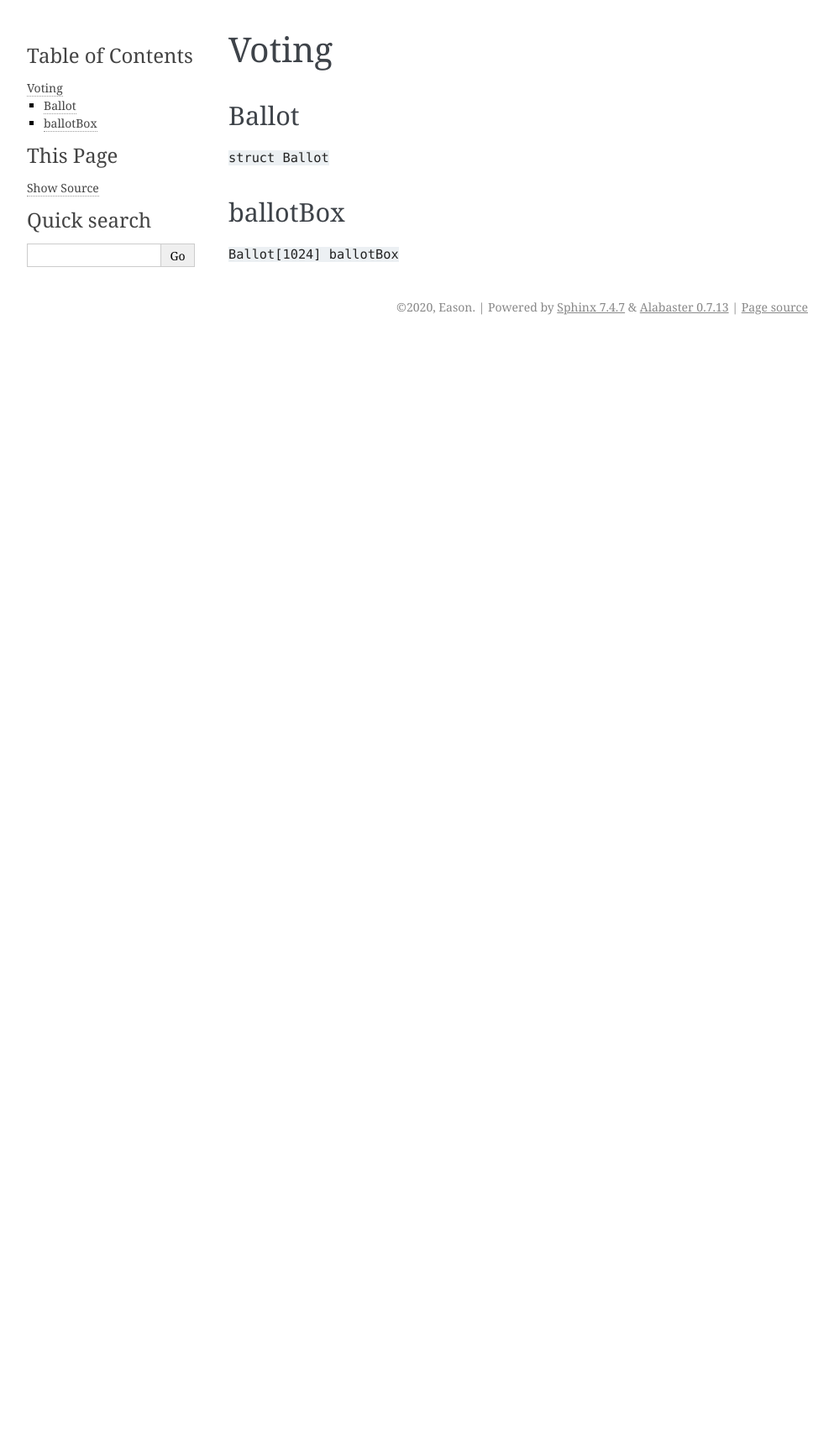
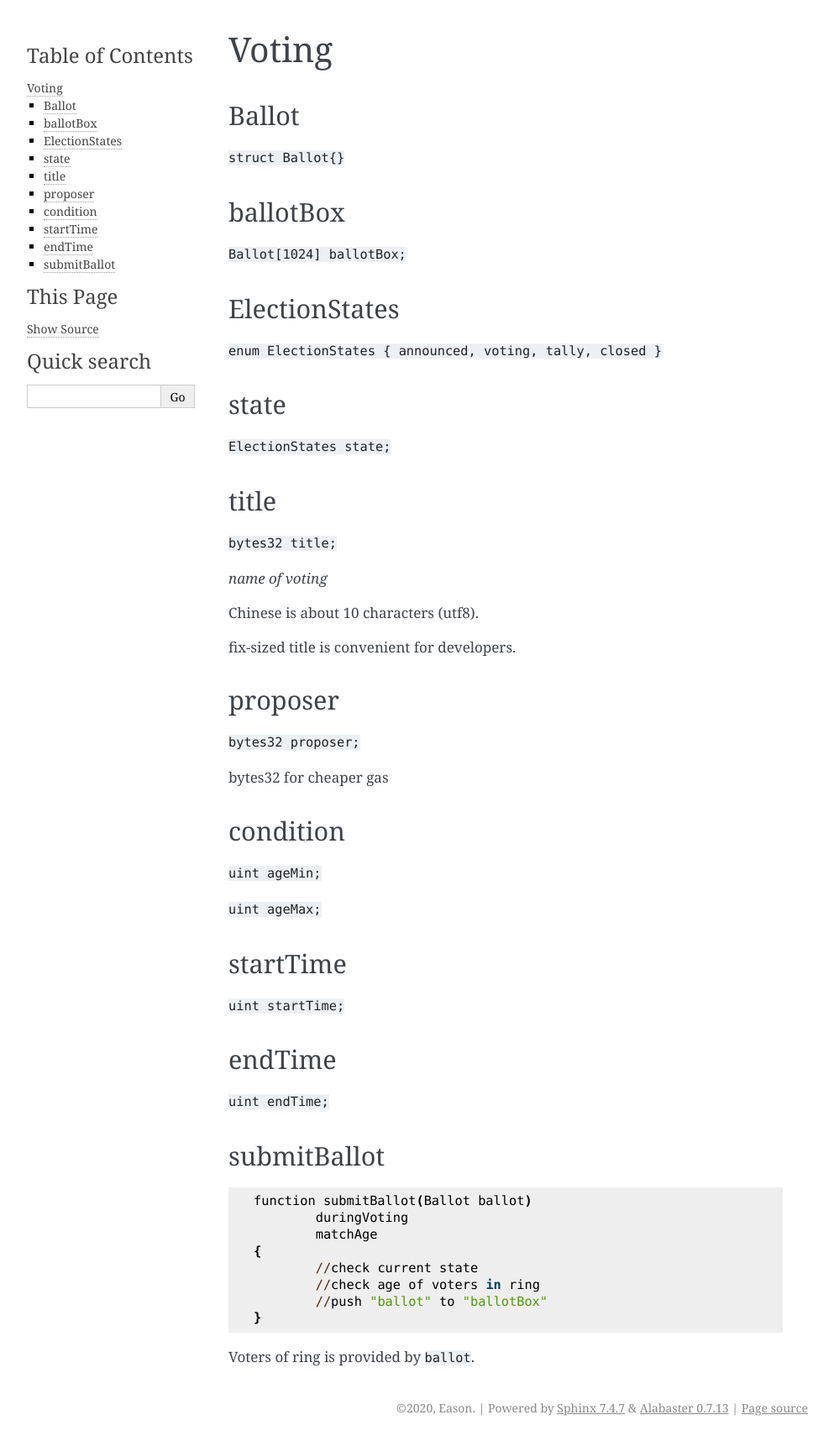
Before and after one commit to yace132/date-spec, a Sphinx documentation site: the page built from source/Voting.rst, in a window 1280 px wide. Shown: the whole page at 84% size, without its empty margins (148-1141 px from the left). Built offline with Sphinx 7.4.7, drawn with Linux system fonts in a browser that asks for light colours; before the commit the page ends 900 px from its top, so only the background shows below that.

Commit message:
voting spec
Construct draft of voting contract spec

```diff
--- a/source/Voting.rst
+++ b/source/Voting.rst
@@ -3,14 +3,101 @@ Voting
 
 .. _Ballot:
 
+------
 Ballot
 ------
 
-``struct Ballot``
+``struct Ballot{}``
 
 .. _ballotBox:
 
+---------
 ballotBox
 ---------
 
-``Ballot[1024] ballotBox``
+``Ballot[1024] ballotBox;``
+
+.. _ElectionStates:
+
+--------------
+ElectionStates
+--------------
+
+``enum ElectionStates { announced, voting, tally, closed }``
+
+.. _state:
+
+-----
+state
+-----
+
+``ElectionStates state;``
+
+.. _title:
+
+-----
+title
+-----
+
+``bytes32 title;``
+
+*name of voting*
+
+Chinese is about 10 characters (utf8).
+
+fix-sized title is convenient for developers.
+
+.. _proposer:
+
+--------
+proposer
+--------
+
+``bytes32 proposer;``
+
+bytes32 for cheaper gas
+
+.. _condition:
+
+---------
+condition
+---------
+
+``uint ageMin;``
+
+``uint ageMax;``
+
+.. _startTime:
+
+---------
+startTime
+---------
+
+``uint startTime;``
+
+.. _endTime:
+
+-------
+endTime
+-------
+
+``uint endTime;``
+
+.. _submitBallot:
+
+------------
+submitBallot
+------------
+
+::
+
+	function submitBallot(Ballot ballot)
+		duringVoting
+		matchAge
+	{
+		//check current state
+		//check age of voters in ring
+		//push "ballot" to "ballotBox"
+	}
+
+Voters of ring is provided by ``ballot``.
```
Also changed, not shown: 7 other files.
